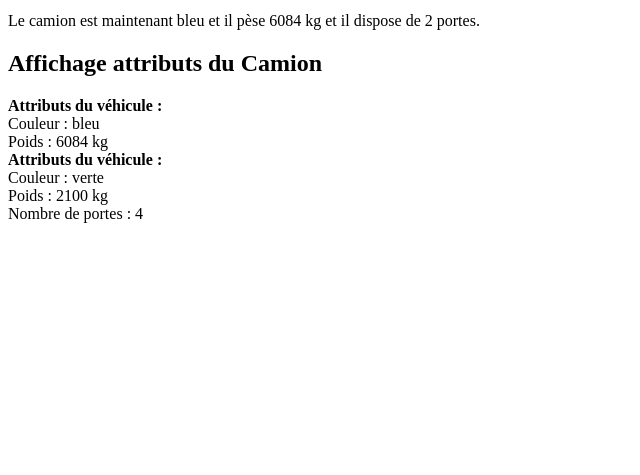
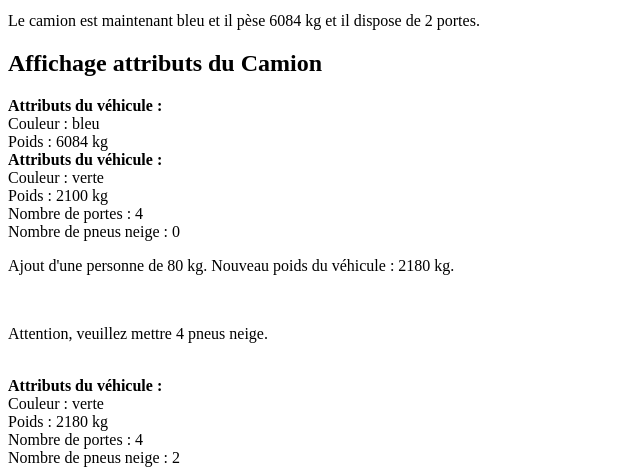
Before and after one commit to Corentin88/PHP_POO_EXERCICE, a PHP site: page /affichage.php in a window 1280 px wide. Shown: the part 561-1036 px from the top of the page, without its empty margins (0-640 px from the left). Before the commit the page ends 784 px from the top, so only its background shows below. Run offline with PHP 8.4, Linux system fonts and the light colour scheme.

Commit message:
new affichage

```diff
--- a/Vehicule.class.php
+++ b/Vehicule.class.php
@@ -63,6 +63,7 @@ abstract class Vehicule
         echo "Poids : " . $vehicule->getPoids() . " kg" . self::SAUT_DE_LIGNE;
         if ($vehicule instanceof Voiture) {
             echo "Nombre de portes : " . $vehicule->getNombrePortes() . self::SAUT_DE_LIGNE;
+            echo "Nombre de pneus neige : " . $vehicule->getNombrePneuNeige() . self::SAUT_DE_LIGNE;
         }
     }
 }
--- a/Voitures.class.php
+++ b/Voitures.class.php
@@ -31,7 +31,9 @@ class Voiture extends Quatre_roues
     }
     public function ajouter_personne($poids_personne)
     {
-        parent::__construct($poids_personne);
+        $this->poids += $poids_personne;
+        echo "<p>Ajout d'une personne de $poids_personne kg. Nouveau poids du véhicule : " . $this->getPoids() . " kg.</p><br>";
+
         if ($this->getPoids() >= 1500 && $this->nombre_pneu_neige <= 2) {
             echo "<p>Attention, veuillez mettre 4 pneus neige.</p><br>";
         }
--- a/affichage.php
+++ b/affichage.php
@@ -58,6 +58,12 @@ require_once "Camion.class.php";
 
     $maVoiture = new Voiture("verte", 2100, 4);
     Vehicule::afficher_attribut($maVoiture);
+
+    $maVoiture->ajouter_personne(80);
+    $maVoiture->ajouter_pneu_neige(2);
+
+    Vehicule::afficher_attribut($maVoiture);
+
     ?>
 
 
```
